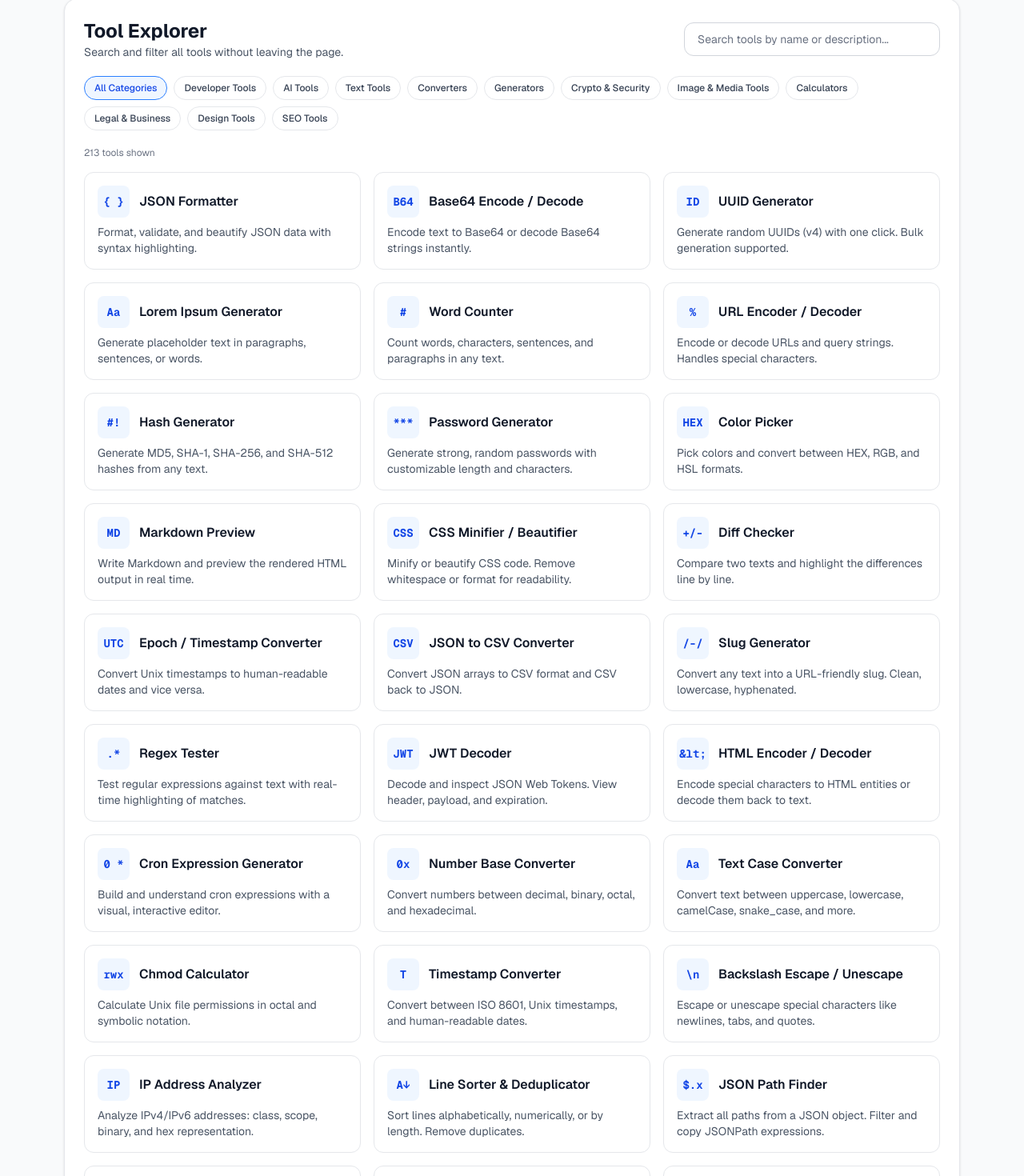
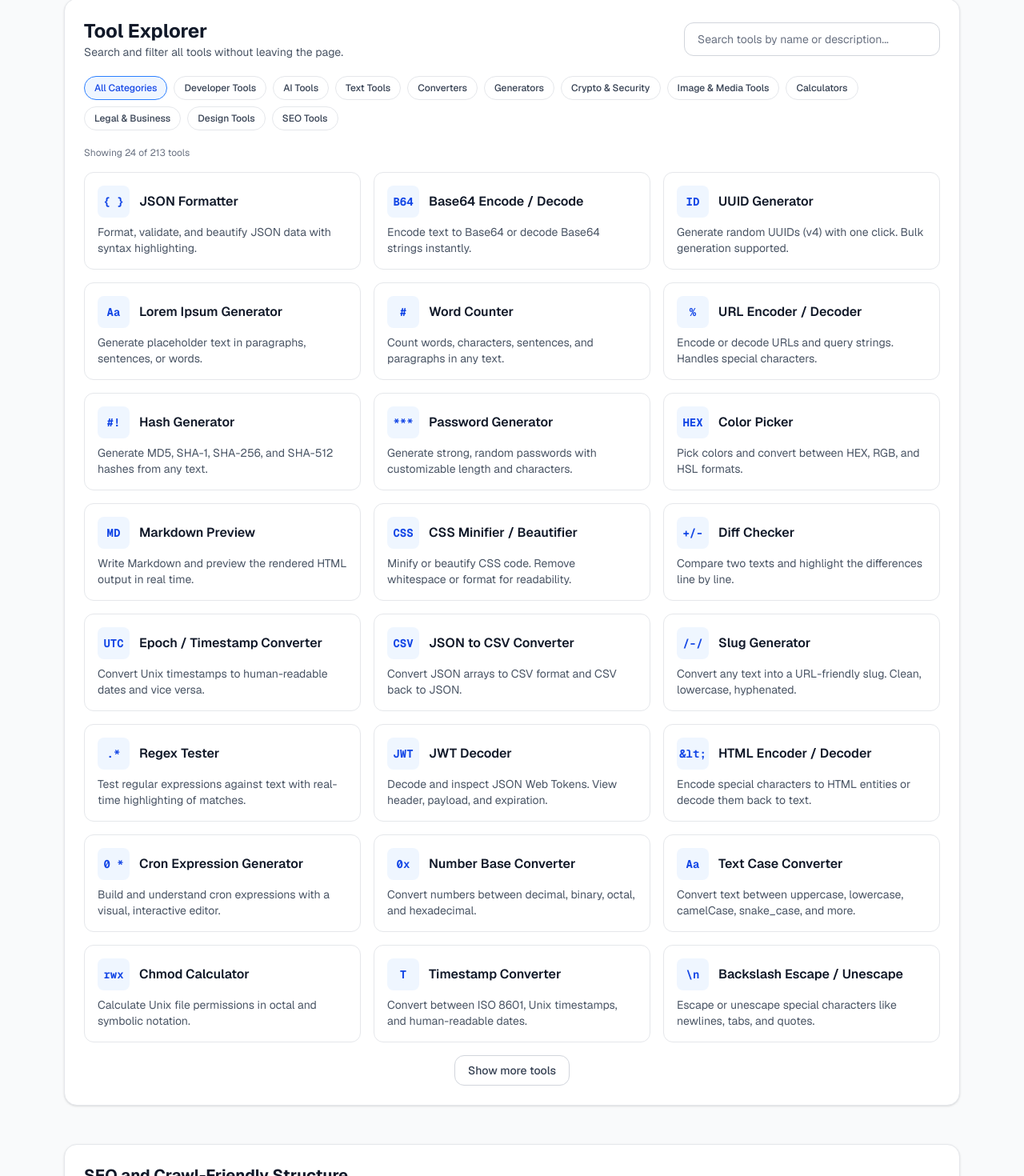
Before and after one commit to Dehok/Microtools, a Next.js app: page / in a window 1280 px wide. Shown: the part 1723-3193 px from the top of the page at 80% size. Built offline with nearby package versions, Linux system fonts and the light colour scheme.

Commit message:
perf(home): reduce initial tool explorer render cost

```diff
--- a/src/app/page.tsx
+++ b/src/app/page.tsx
@@ -205,7 +205,7 @@ export default function Home() {
         </div>
       </section>
 
-      <ToolExplorer id="tool-explorer" />
+      <ToolExplorer className="hidden md:block" id="tool-explorer" />
 
       <section className="mt-12 rounded-2xl border border-gray-200 bg-white p-6 text-sm leading-relaxed text-gray-600 shadow-sm dark:border-gray-800 dark:bg-gray-900 dark:text-gray-400">
         <h2 className="mb-2 text-xl font-bold text-gray-900 dark:text-gray-100">SEO and Crawl-Friendly Structure</h2>
--- a/src/components/ToolExplorer.tsx
+++ b/src/components/ToolExplorer.tsx
@@ -13,6 +13,7 @@ interface ToolExplorerProps {
 export default function ToolExplorer({ className = "", compact = false, id }: ToolExplorerProps) {
   const [activeCategory, setActiveCategory] = useState<string | null>(null);
   const [query, setQuery] = useState("");
+  const [visibleCount, setVisibleCount] = useState(24);
 
   const filteredTools = useMemo(() => {
     const base = activeCategory ? tools.filter((tool) => tool.category === activeCategory) : tools;
@@ -23,6 +24,8 @@ export default function ToolExplorer({ className = "", compact = false, id }: To
     );
   }, [activeCategory, query]);
   const compactTools = filteredTools.slice(0, 8);
+  const visibleTools = filteredTools.slice(0, visibleCount);
+  const hasMore = visibleCount < filteredTools.length;
 
   if (compact) {
     return (
@@ -35,10 +38,10 @@ export default function ToolExplorer({ className = "", compact = false, id }: To
             <p className="text-xs text-gray-600 dark:text-gray-400">Search before browsing topic hubs.</p>
           </div>
           <Link
-            href="#tool-explorer"
+            href="/category"
             className="text-xs font-semibold text-blue-700 hover:text-blue-800 dark:text-blue-300 dark:hover:text-blue-200"
           >
-            Open full explorer
+            Browse categories
           </Link>
         </div>
 
@@ -85,7 +88,10 @@ export default function ToolExplorer({ className = "", compact = false, id }: To
         <input
           type="text"
           value={query}
-          onChange={(event) => setQuery(event.target.value)}
+          onChange={(event) => {
+            setQuery(event.target.value);
+            setVisibleCount(24);
+          }}
           placeholder="Search tools by name or description..."
           className="w-full rounded-xl border border-gray-300 bg-white px-4 py-2.5 text-sm text-gray-900 placeholder-gray-500 focus:border-blue-500 focus:outline-none dark:border-gray-700 dark:bg-gray-950 dark:text-gray-100 dark:placeholder-gray-400 md:w-80"
         />
@@ -94,7 +100,10 @@ export default function ToolExplorer({ className = "", compact = false, id }: To
       <div className="mb-5 flex flex-wrap gap-2">
         <button
           type="button"
-          onClick={() => setActiveCategory(null)}
+          onClick={() => {
+            setActiveCategory(null);
+            setVisibleCount(24);
+          }}
           className={`rounded-full border px-3 py-1.5 text-xs font-medium transition-colors ${
             activeCategory === null
               ? "border-blue-500 bg-blue-50 text-blue-700 dark:bg-blue-950 dark:text-blue-300"
@@ -107,7 +116,10 @@ export default function ToolExplorer({ className = "", compact = false, id }: To
           <button
             key={category.id}
             type="button"
-            onClick={() => setActiveCategory(activeCategory === category.id ? null : category.id)}
+            onClick={() => {
+              setActiveCategory(activeCategory === category.id ? null : category.id);
+              setVisibleCount(24);
+            }}
             className={`rounded-full border px-3 py-1.5 text-xs font-medium transition-colors ${
               activeCategory === category.id
                 ? "border-blue-500 bg-blue-50 text-blue-700 dark:bg-blue-950 dark:text-blue-300"
@@ -120,13 +132,16 @@ export default function ToolExplorer({ className = "", compact = false, id }: To
       </div>
 
       <div className="mb-4 flex items-center justify-between text-xs text-gray-500 dark:text-gray-400">
-        <span>{filteredTools.length} tools shown</span>
+        <span>
+          Showing {Math.min(visibleCount, filteredTools.length)} of {filteredTools.length} tools
+        </span>
         {(activeCategory || query) && (
           <button
             type="button"
             onClick={() => {
               setActiveCategory(null);
               setQuery("");
+              setVisibleCount(24);
             }}
             className="rounded-lg border border-gray-200 px-2 py-1 hover:bg-gray-50 dark:border-gray-700 dark:hover:bg-gray-800"
           >
@@ -136,7 +151,7 @@ export default function ToolExplorer({ className = "", compact = false, id }: To
       </div>
 
       <div className="grid gap-4 sm:grid-cols-2 lg:grid-cols-3">
-        {filteredTools.map((tool) => (
+        {visibleTools.map((tool) => (
           <Link
             key={tool.slug}
             href={`/${tool.slug}`}
@@ -154,6 +169,17 @@ export default function ToolExplorer({ className = "", compact = false, id }: To
           </Link>
         ))}
       </div>
+      {hasMore && (
+        <div className="mt-4 flex justify-center">
+          <button
+            type="button"
+            onClick={() => setVisibleCount((count) => count + 24)}
+            className="rounded-xl border border-gray-300 bg-white px-4 py-2 text-sm font-medium text-gray-700 transition hover:border-blue-300 hover:text-blue-700 dark:border-gray-700 dark:bg-gray-900 dark:text-gray-300 dark:hover:border-blue-700 dark:hover:text-blue-300"
+          >
+            Show more tools
+          </button>
+        </div>
+      )}
     </section>
   );
 }
```
